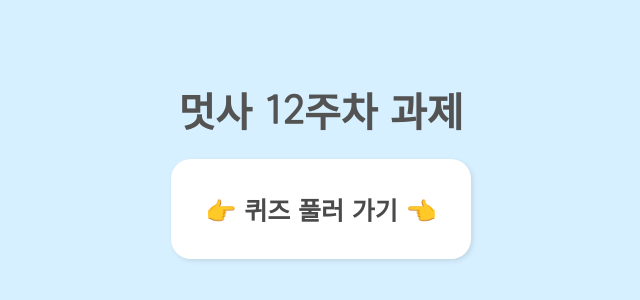
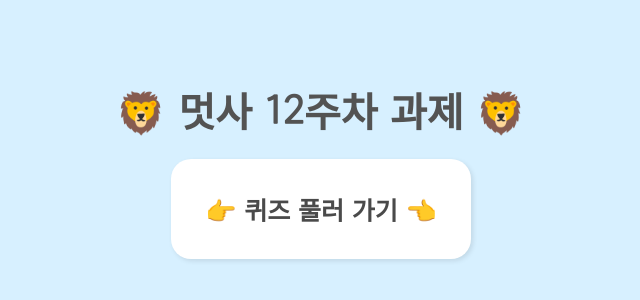
Before and after one commit to LikeLion-at-CAU-14th/Seoyeon-Chu, a React (Create React App) app in the folder week12/: page / in a window 1280 px wide. Shown: the part 230-530 px from the top of the page, without its empty margins (339-979 px from the left). Built offline with nearby package versions, Linux system fonts and the light colour scheme.

Commit message:
사자 아이콘 추가

```diff
--- a/week12/src/pages/Home.jsx
+++ b/week12/src/pages/Home.jsx
@@ -6,7 +6,7 @@ const Home = () => {
     return (
         <div>
             <MenuDom>
-                <Title>멋사 12주차 과제</Title>
+                <Title>🦁 멋사 12주차 과제 🦁</Title>
                 <StyledLink to="/quiz">👉 퀴즈 풀러 가기 👈</StyledLink>
             </MenuDom>
         </div>
```
